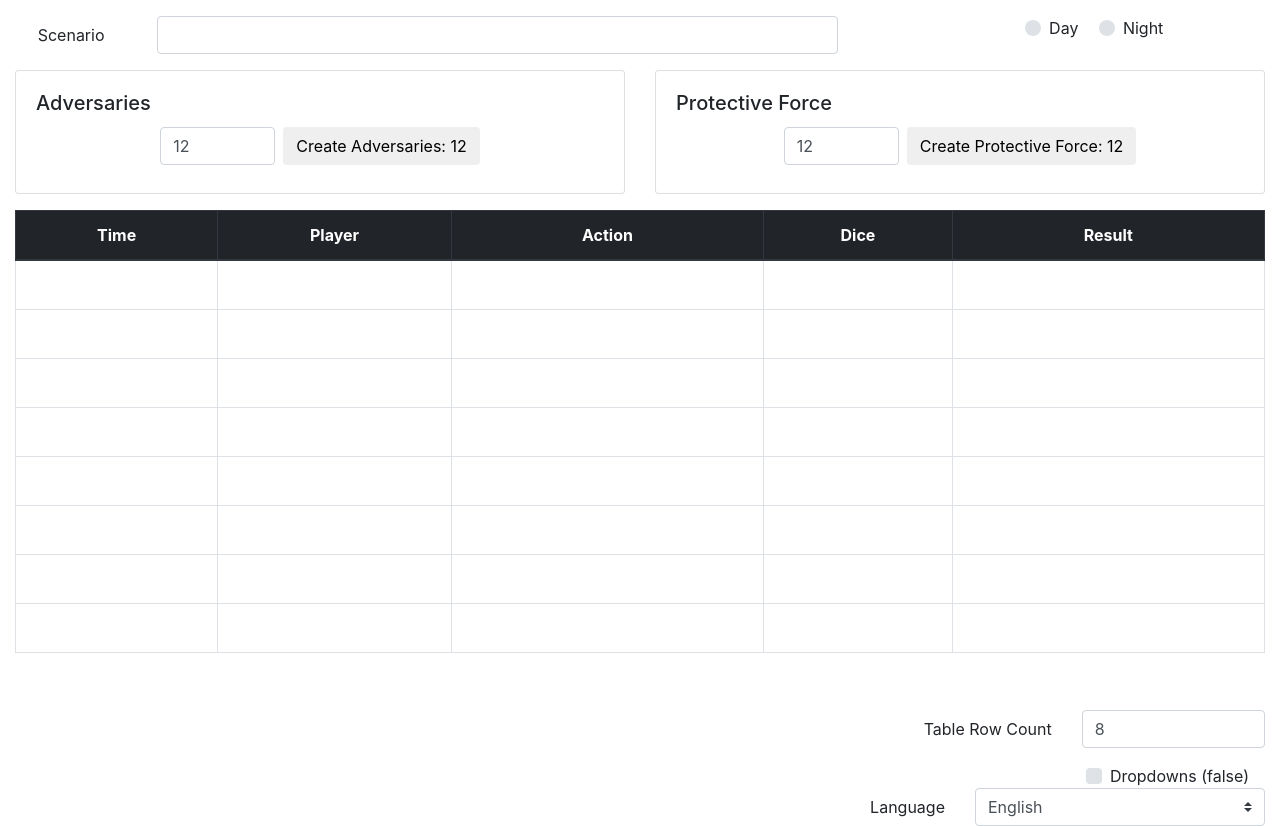
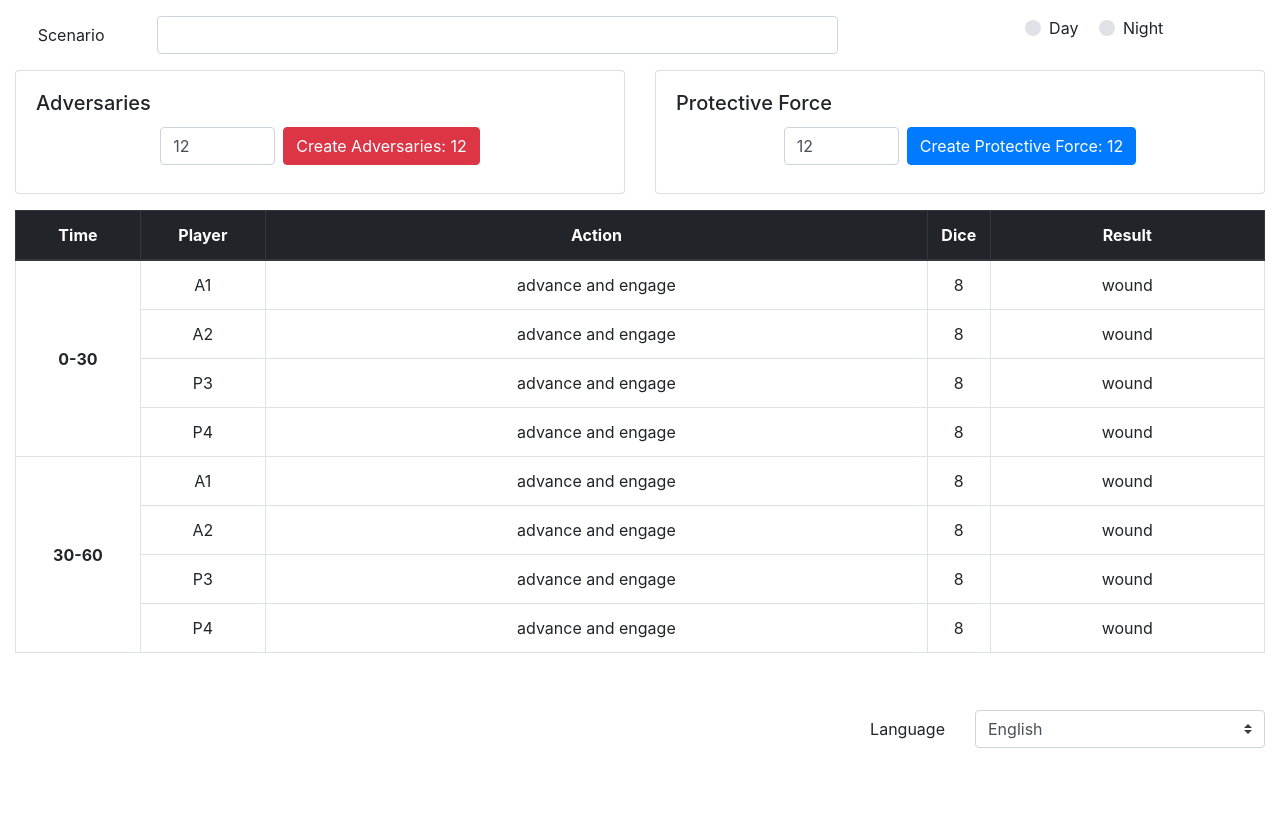
Before and after one commit to josdea/vue-bootstrap-scss-gulp-starter, a website: page src/index.html in a window 1280 px wide. Drawn offline with nearby package versions, Linux system fonts and the light colour scheme.

Commit message:
working table demo state

```diff
--- a/src/index.html
+++ b/src/index.html
@@ -19,12 +19,15 @@
       height: 500px;
       overflow-y: auto;
     }
+
     .progress {
       height: 20px;
     }
-   .border-bottom{
-     border-width: 5px!important;
+
+    .border-bottom {
+      border-width: 5px !important;
     }
+
     /* td{
   vertical-align: middle!important;
 } */
@@ -74,150 +77,90 @@
       <div class="progress-bar bg-primary" role="progressbar" :style="'width: '+ (100- adversaryProgress)+'%'"
         :aria-valuenow="(100- adversaryProgress)" aria-valuemin="0" aria-valuemax="100">{{(100- adversaryProgress)}}%
       </div>
-
     </div>
-
     <!-- START CARDS ROW -->
-    <div class="row pb-3">
-      <div class="col-sm-6">
-        <div class="card">
-          <!-- <div class="card-header bg-danger text-light text-center">
-            {{labels[currentLanguage].adversaries}}
-          </div> -->
+    <div class="row ">
+      <div class="col-sm-6 pb-3">
+        <div class="card ">
           <div class="card-body">
             <h5 class="card-title">{{labels[currentLanguage].adversaries}}</h5>
-
             <form v-if="adversaryStatus.length == 0" class="form-inline  justify-content-center">
               <label class="sr-only" for="adversaryCount" :title="labels[0].adversaryCount">Adversary Count</label>
               <input v-model="adversaryCount" name="adversary_count" type="number" min="1" :max="personMax" step="1"
                 class="form-control mb-2 mr-sm-2" id="adversaryCount">
-
-
               <!-- TODO translate -->
-              <button v-on:click="createPlayers('a')" type="button" class="btn mb-2">Create Adversaries:
+              <button v-on:click="createPlayers('a')" type="button" class="btn btn-danger mb-2">Create Adversaries:
                 {{adversaryCount}}</button>
             </form>
-
             <div class="row">
               <div v-for="(item, index) in adversaryStatus" class="col-sm-2 text-center lead">
-                <div :class="'person ' + getStyleStatus(item)"><i class="fas fa-user text-danger"></i><span > A{{index+1}}</span></div>
-              </div>
-            </div>
-
-            <!-- <p class="card-text">With supporting text below as a natural lead-in to additional content.</p>
-            <a href="#" class="btn btn-primary">Go somewhere</a> -->
+                <div :class="'person ' + getStyleStatus(item)"><i class="fas fa-user text-danger"></i><span>
+                    A{{index+1}}</span></div>
               </div>
             </div>
           </div>
-      <div class="col-sm-6">
+        </div>
+      </div>
+      <div class="col-sm-6 pb-3">
         <div class="card">
-          <!-- <div class="card-header bg-primary text-light text-center">
-            {{labels[currentLanguage].protectiveForce}}
-          </div> -->
           <div class="card-body">
             <h5 class="card-title">{{labels[currentLanguage].protectiveForce}}</h5>
-
             <form v-if="pForceStatus.length == 0" class="form-inline  justify-content-center">
               <label class="sr-only" for="forceCount" :title="labels[0].forceCount">Adversary Count</label>
               <input v-model="forceCount" name="adversary_count" type="number" min="1" :max="personMax" step="1"
                 class="form-control mb-2 mr-sm-2" id="forceCount">
-
-
               <!-- TODO translate -->
-              <button v-on:click="createPlayers('p')" type="button" class="btn mb-2">Create Protective Force:
+              <button v-on:click="createPlayers('p')" type="button" class="btn btn-primary mb-2">Create Protective
+                Force:
                 {{forceCount}}</button>
             </form>
-
             <div class="row">
               <div v-for="(item, index) in pForceStatus" class="col-sm-2 text-center lead">
-                <div :class="'person ' + getStyleStatus(item)"><i class="fas fa-user text-primary"></i><span > P{{index+1}}</span></div>
-              </div>
-            </div>
-
-            <!-- <p class="card-text">With supporting text below as a natural lead-in to additional content.</p>
-            <a href="#" class="btn btn-primary">Go somewhere</a> -->
+                <div :class="'person ' + getStyleStatus(item)"><i class="fas fa-user text-primary"></i><span>
+                    P{{index+1}}</span></div>
               </div>
             </div>
           </div>
         </div>
-
+      </div>
+    </div>
     <!-- BEGIN LOG TABLE -->
     <div id="table" class="table-responsive-sm">
       <table id="log" class="table table-bordered text-center">
         <thead class="thead-dark">
           <tr>
-            <!-- <th scope="col">#</th> -->
-            <th scope="col" :title="labels[0].time">{{labels[currentLanguage].time}}</th>
-            <th scope="col" :title="labels[0].player">{{labels[currentLanguage].player}}</th>
-            <th scope="col" class="w-25" :title="labels[0].action">{{labels[currentLanguage].action}}</th>
-            <th scope="col" :title="labels[0].dice">{{labels[currentLanguage].dice}}</th>
-            <th scope="col" class="w-25" :title="labels[0].result">{{labels[currentLanguage].result}}</th>
+            <th scope="col" style="width: 10%" :title="labels[0].time">{{labels[currentLanguage].time}}</th>
+            <th scope="col" style="width: 10%" :title="labels[0].player">{{labels[currentLanguage].player}}</th>
+            <th scope="col" :title="labels[0].action">{{labels[currentLanguage].action}}</th>
+            <th scope="col" style="width: 5%" :title="labels[0].dice">{{labels[currentLanguage].dice}}</th>
+            <th scope="col" :title="labels[0].result">{{labels[currentLanguage].result}}</th>
           </tr>
         </thead>
         <tbody class="align-middle">
-          <tr v-for="x in Number(tableRowCount)">
-            <!-- <td class="number align-middle">{{x}}</td> -->
-            <td class="time align-middle" contenteditable="true"></td>
-            <td class="player align-middle" :contenteditable="!dropdowns">
-
-              <div>
-                <select v-if="dropdowns" id="player" name="player" class="custom-select">
-                  <option selected disabled></option>
-                  <option v-for="index in Number(adversaryCount)" :value="'a'+index"> A{{index}}</option>
-
-                  <option v-for="index2 in Number(forceCount)" :value="'p'+index2">P{{index2}}</option>
-                </select>
-
-              </div>
+          <template v-for="(item, index) in logTableSample">
+            <tr v-for="(action, indexaction) in item.actions">
+              <th v-if="indexaction==0" class="time align-middle" scope="rowgroup" :rowspan="(item.actions.length)">
+                {{item.interval}}
+              </th>
+              <td class="player align-middle">
+                {{item.actions[indexaction].player}}
               </td>
-            <td class="action align-middle" contenteditable="true">
+              <td class="action align-middle">
+                {{item.actions[indexaction].action}}
               </td>
-            <td class="dice align-middle" :contenteditable="!dropdowns">
-              <select v-if="dropdowns" id="dice" name="dice" class="custom-select">
-                <option selected disabled></option>
-                <option v-for="x in 11" :value="x+1">{{x+1}}</option>
-              </select>
+              <td class="dice align-middle">
+                {{item.actions[indexaction].dice}}
               </td>
-            <td class="result align-middle" :contenteditable="!dropdowns">
-
-              <div v-if="dropdowns" class="row">
-                <div class="col">
-                  <select id="player2" name="player2" class="custom-select">
-                    <option selected disabled></option>
-                    <option v-for="index in Number(adversaryCount)" :value="'a'+index">A{{index}}</option>
-                    <option v-for="index2 in Number(forceCount)" :value="'p'+index2">P{{index2}}</option>
-                  </select>
-                </div>
-                <div class="col">
-
-                  <select v-if="dropdowns" id="result" name="result" class="custom-select">
-                    <option selected disabled></option>
-                    <option value="m" :title="labels[0].miss">{{labels[currentLanguage].miss}}</option>
-                    <option value="w" :title="labels[0].wounded">{{labels[currentLanguage].wounded}}</option>
-                    <option value="k" :title="labels[0].kill">{{labels[currentLanguage].kill}}</option>
-                  </select>
-                </div>
-              </div>
+              <td class="result align-middle">
+                {{item.actions[indexaction].result}}
               </td>
             </tr>
+          </template>
         </tbody>
       </table>
     </div>
     <div>
-      <div class="form-group row text-right d-print-none">
-        <label for="row_count" class="col col-form-label"
-          :title="labels[0].tableRowCount">{{labels[currentLanguage].tableRowCount}}</label>
-        <div class="col-2">
-          <input id="row_count" v-model="tableRowCount" name="adversary_count" type="number" min="1" step="1"
-            class="form-control">
-        </div>
-      </div>
       <div id="options" class="text-right d-print-none">
-        <div class="custom-control custom-checkbox custom-control-inline">
-          <input name="checkbox" id="checkbox_0" type="checkbox" class="custom-control-input" v-model="dropdowns">
-          <label for="checkbox_0" class="custom-control-label"
-            :title="labels[0].dropdowns">{{labels[currentLanguage].dropdowns}} ({{dropdowns}})</label>
-        </div>
         <div class="form-group row">
           <label for="lang" class="col col-form-label"
             :title="labels[0].language">{{labels[currentLanguage].language}}</label>
@@ -237,6 +180,65 @@
     var app = new Vue({
       el: "#app",
       data: {
+        logTableSample: [{
+            interval: "0-30",
+            actions: [{
+                player: 'A1',
+                action: "advance and engage",
+                dice: 8,
+                result: "wound"
+              },
+              {
+                player: 'A2',
+                action: "advance and engage",
+                dice: 8,
+                result: "wound"
+              },
+              {
+                player: 'P3',
+                action: "advance and engage",
+                dice: 8,
+                result: "wound"
+              },
+              {
+                player: 'P4',
+                action: "advance and engage",
+                dice: 8,
+                result: "wound"
+              }
+            ],
+          },
+          {
+            interval: "30-60",
+            actions: [{
+                player: 'A1',
+                action: "advance and engage",
+                dice: 8,
+                result: "wound"
+              },
+              {
+                player: 'A2',
+                action: "advance and engage",
+                dice: 8,
+                result: "wound"
+              },
+              {
+                player: 'P3',
+                action: "advance and engage",
+                dice: 8,
+                result: "wound"
+              },
+              {
+                player: 'P4',
+                action: "advance and engage",
+                dice: 8,
+                result: "wound"
+              }
+            ]
+          }
+        ],
+        resultList: [],
+        actionList: [],
         currentLanguage: 0,
         dropdowns: false,
         adversaryCount: 12,
@@ -338,7 +340,7 @@
         getStyleStatus: function (status) {
           let style = ""
 
-          switch (status){
+          switch (status) {
             case 1:
               style = " border-bottom border-success"
               break;
```
Lines whose indentation alone changed are shown as unchanged.
